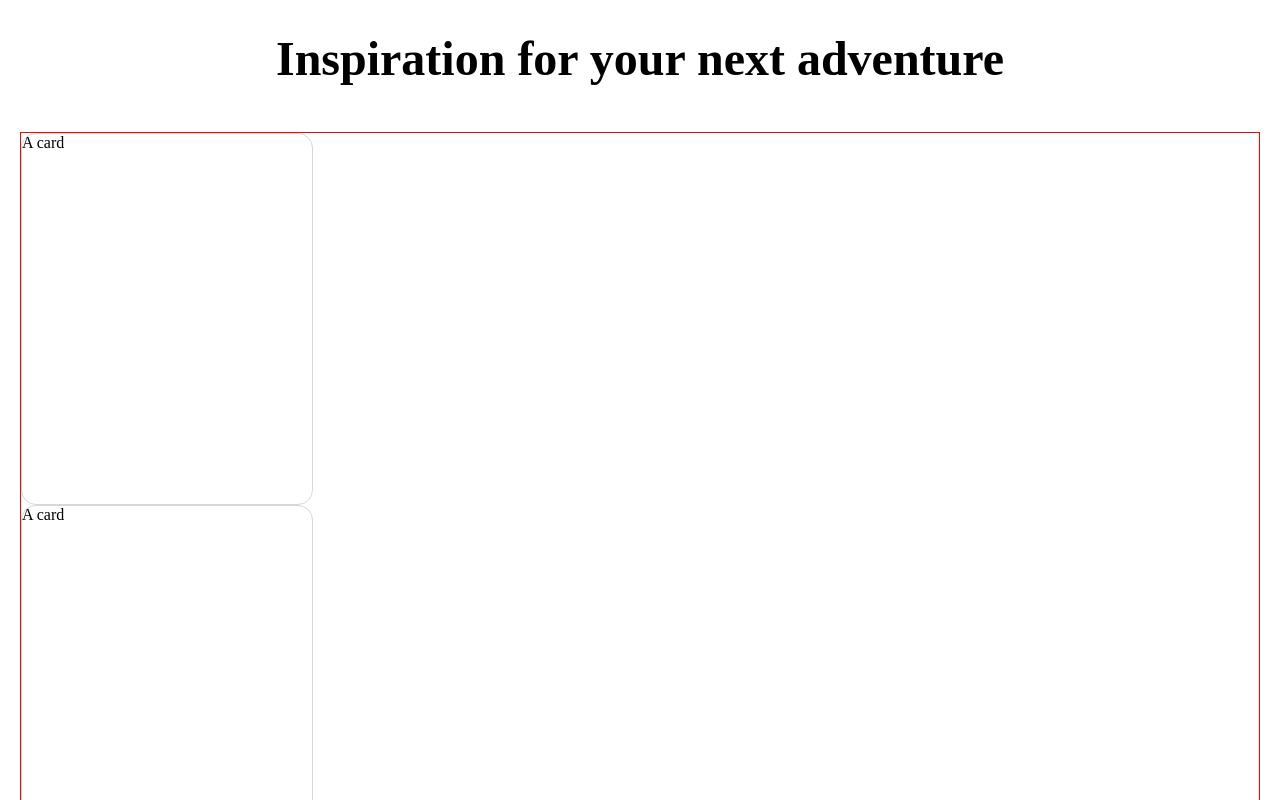
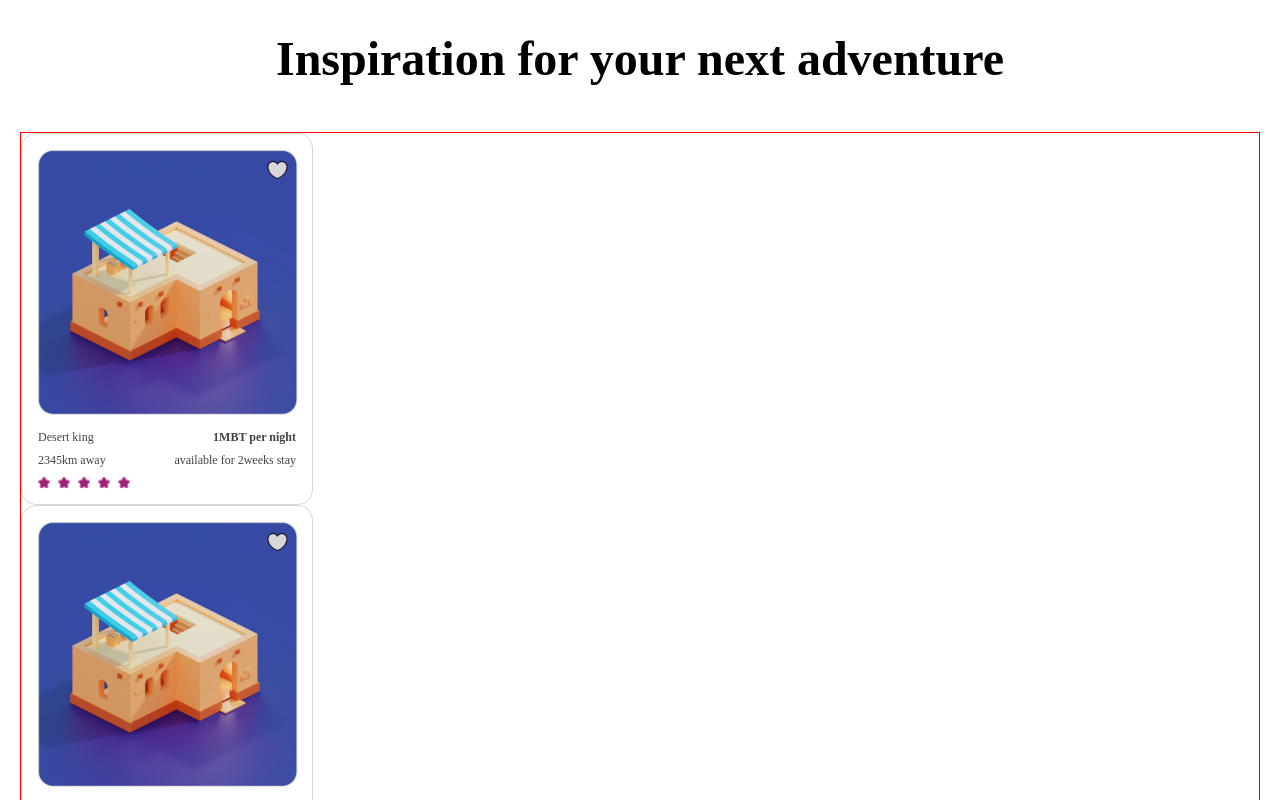
Before and after one commit to teddyakoeyong237/hng9.0stage-3, a React (Create React App) app: page / in a window 1280 px wide. Shown: the part 860-1660 px from the top of the page. Built offline with nearby package versions, Linux system fonts and the light colour scheme; a web font is replaced by a local one.

Commit message:
feat: Completed building Card component

```diff
--- a/src/component/card/Card.jsx
+++ b/src/component/card/Card.jsx
@@ -4,7 +4,26 @@ import './card.css';
 function Card() {
     return (
         <div className='card'>
-            A card
+            <div className="card_image">
+                <img src="images/image1.jpg" alt="Place pic" />
+            </div>
+            <div className="card_content">
+                <div className="content content1">
+                    <p>Desert king</p>
+                    <p><b>1MBT per night</b></p>
+                </div>
+                <div className="content content2">
+                    <p>2345km away</p>
+                    <p>available for 2weeks stay</p>
+                </div>
+            </div>
+            <div className="stars">
+                <img src="images/star.jpg" alt="" />
+                <img src="images/star.jpg" alt="" />
+                <img src="images/star.jpg" alt="" />
+                <img src="images/star.jpg" alt="" />
+                <img src="images/star.jpg" alt="" />
+            </div>
         </div>
     );
 }
--- a/src/component/card/card.css
+++ b/src/component/card/card.css
@@ -4,4 +4,38 @@
     background: linear-gradient(124.4deg, #FFFFFF 10.8%, #FFFFFF 87.34%);
     border: 1px solid #D7D7D7;
     border-radius: 15px;
+    padding: 16px;
 }
+.card_image{
+    width: 260px;
+    height: 265px;
+    /* border: 1px solid #D7D7D7; */
+    border-radius: 15px;
+    margin: 0px 0px 16px;
+}
+.card_image img{
+    width: 100%;
+    height: 100%;
+    object-fit: contain;
+}
+.card_content .content{
+    display: flex;
+    justify-content: space-between;
+    align-items: center;
+    font-style: normal;
+    font-weight: 400;
+    font-size: 12px;
+    line-height: 13px;
+    color: #434343;
+    margin: 0px 0px 10px;
+}
+.stars{
+    display: flex;
+    align-items: center;
+    justify-content: flex-start;
+    gap: 8px;
+}
+.stars img{
+    width: 12px;
+    height: 12px;
+}
```
Also changed, not shown: public/images/image1.jpg (added), public/images/star.jpg (added).
